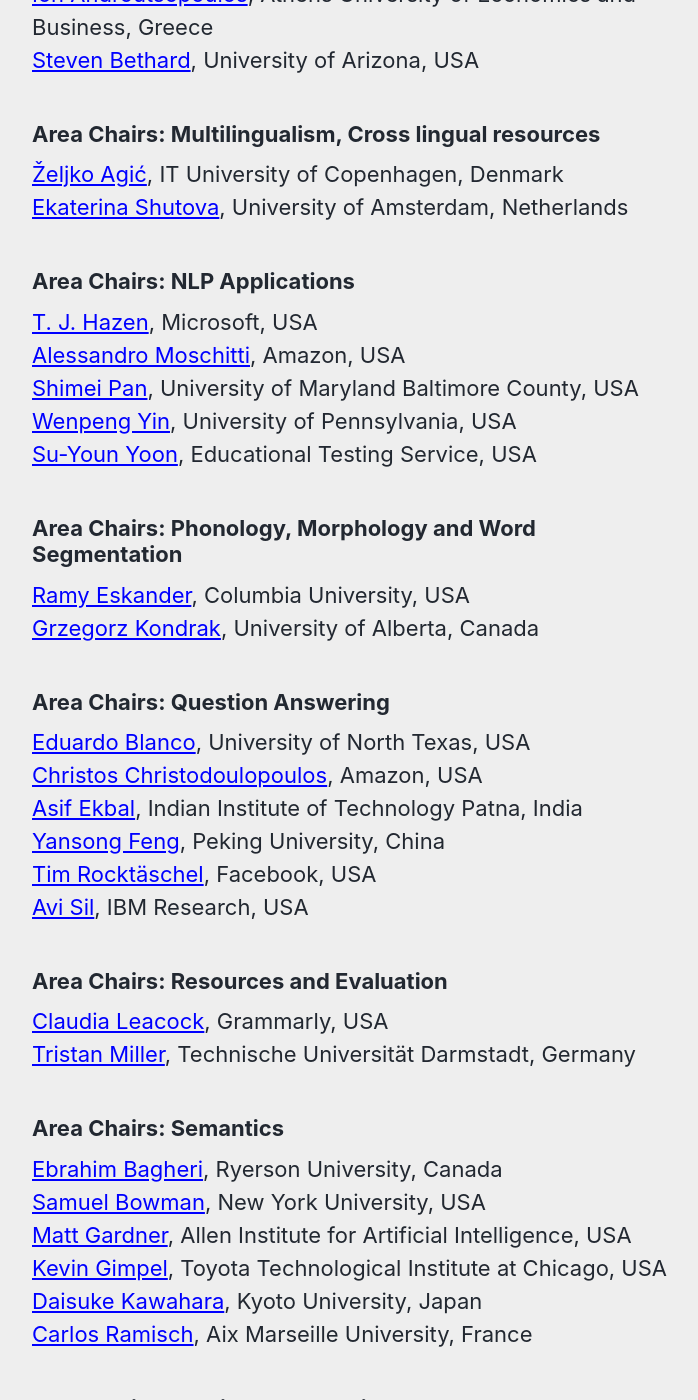
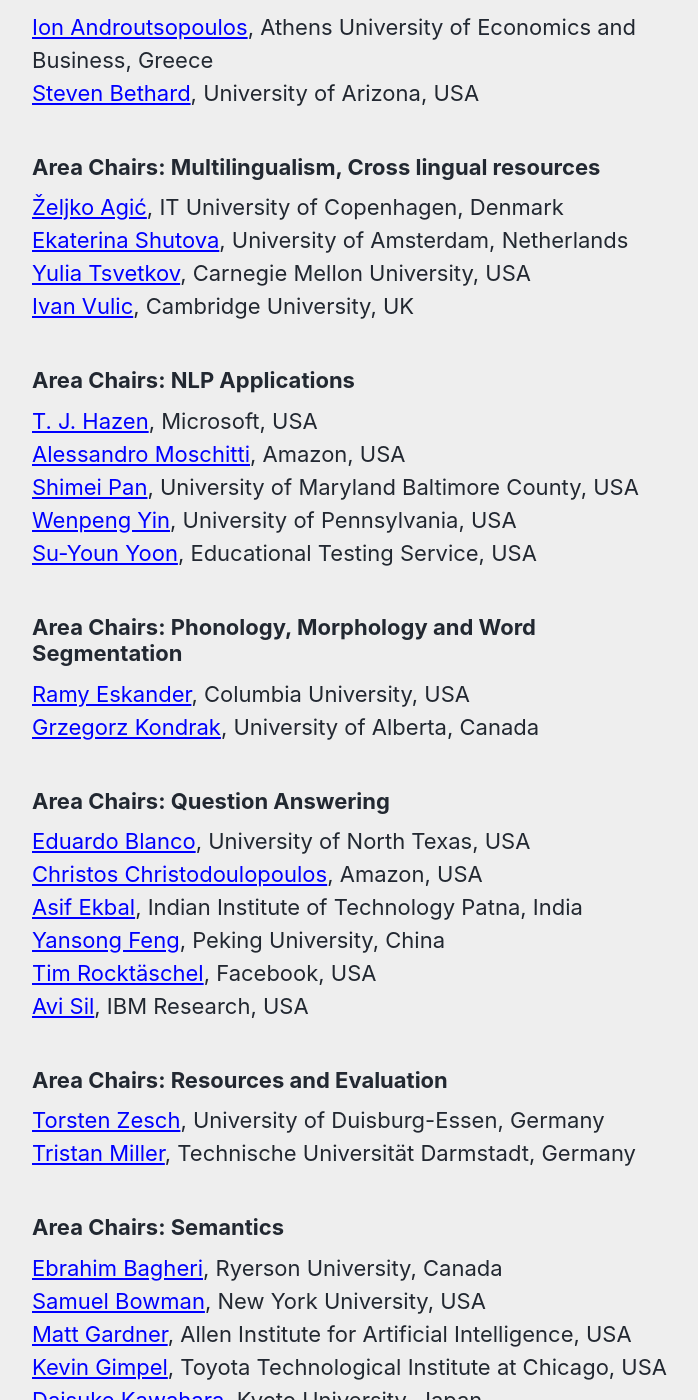
Before and after one commit to naacl-org/naacl-2021-website, a Jekyll site: the page built from _pages/organization.md, in a window 1280 px wide and 1400 px high, scrolled down 2743 px. Shown: the whole window, without its empty margins (290-988 px from the left). Built offline with Jekyll 4.4.1, drawn with Linux system fonts in a browser that asks for light colours; nearby versions of some CDN libraries; some of the changed text lies outside the part shown.

Commit message:
Update area chairs.

```diff
--- a/_pages/organization.md
+++ b/_pages/organization.md
@@ -53,7 +54,7 @@
 <a href="mailto:gflfof@gmail.com">Mo Yu</a>, IBM Research, USA
 
 <h3>Area Chairs: Information Retrieval</h3>
-<a href="mailto:sumit.summit@gmail.com">Sumit Bhatia</a>, IBM’s India Research Laboratory, India<br/>
+<a href="mailto:sumit.summit@gmail.com">Sumit Bhatia</a>, IBM's India Research Laboratory, India<br/>
 <a href="mailto:ddemner@mail.nih.gov">Dina Demner-Fushman</a>, US National Library of Medicine, USA
 
 <h3>Area Chairs: Machine Learning for NLP</h3>
@@ -77,7 +78,9 @@
 
 <h3>Area Chairs: Multilingualism, Cross lingual resources</h3>
 <a href="mailto:zeljko.agic@gmail.com">Željko Agić</a>, IT University of Copenhagen, Denmark<br/>
-<a href="mailto:ekaterina.shutova@cl.cam.ac.uk">Ekaterina Shutova</a>, University of Amsterdam, Netherlands
+<a href="mailto:ekaterina.shutova@cl.cam.ac.uk">Ekaterina Shutova</a>, University of Amsterdam, Netherlands<br/>
+<a href="mailto:yulia.tsvetkov@gmail.com">Yulia Tsvetkov</a>, Carnegie Mellon University, USA<br/>
+<a href="mailto:iv250@cam.ac.uk">Ivan Vulic</a>, Cambridge University, UK
 
 <h3>Area Chairs: NLP Applications</h3>
 <a href="mailto:tj.hazen@microsoft.com">T. J. Hazen</a>, Microsoft, USA<br/>
@@ -99,7 +102,7 @@
 <a href="mailto:avi@us.ibm.com">Avi Sil</a>, IBM Research, USA
 
 <h3>Area Chairs: Resources and Evaluation</h3>
-<a href="mailto:claudia.leacock@gmail.com">Claudia Leacock</a>, Grammarly, USA<br/>
+<a href="mailto:torsten.zesch@uni-due.de">Torsten Zesch</a>, University of Duisburg-Essen, Germany<br/>
 <a href="mailto:miller@ukp.informatik.tu-darmstadt.de">Tristan Miller</a>, Technische Universität Darmstadt, Germany
 
 <h3>Area Chairs: Semantics</h3>
@@ -113,12 +116,12 @@
 <h3>Area Chairs: Sentiment Analysis</h3>
 <a href="mailto:augenstein@di.ku.dk">Isabelle Augenstein</a>, University of Copenhagen, Denmark<br/>
 <a href="mailto:wlam@se.cuhk.edu.hk">Wai Lam</a>, The Chinese University of Hong Kong, Hong Kong<br/>
-<a href="mailto:mpaul39@gmail.com">Michael J. Paul</a>, University of Colorado Boulder, USA<br/>
 <a href="mailto:soujanya.poria@gmail.com">Soujanya Poria</a>, Nanyang Technological University, Singapore<br/>
 <a href="mailto:ivanvladimir@gmail.com">Ivan Vladimir Meza Ruiz</a>, Universidad Nacional Autónoma de México, Mexico
 
 <h3>Area Chairs: Social Media</h3>
 <a href="mailto:goldan55@gmail.com">Dan Goldwasser</a>, Purdue University, USA<br/>
+<a href="mailto:mpaul39@gmail.com">Michael J. Paul</a>, University of Colorado Boulder, USA<br/>
 <a href="mailto:sjrosenthal@us.ibm.com">Sara Rosenthal</a>, IBM Research, USA<br/>
 <a href="mailto:prosso@dsic.upv.es">Paolo Rosso</a>, Universitat Politècnica de València, Spain<br/>
 <a href="mailto:chenhao@chenhaot.com">Chenhao Tan</a>, University of Colorado Boulder, USA<br/>
```
Also changed, not shown: other parts of _pages/organization.md (+2 -0 lines).
